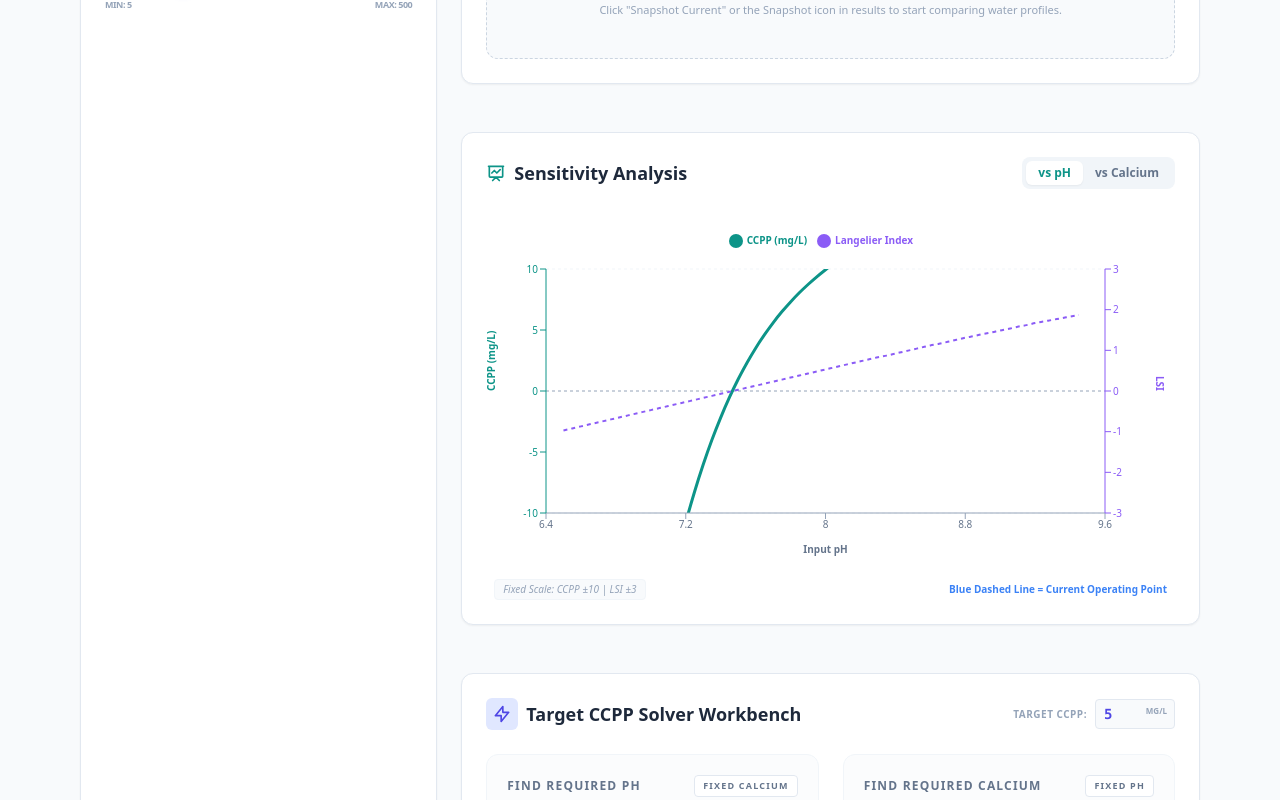
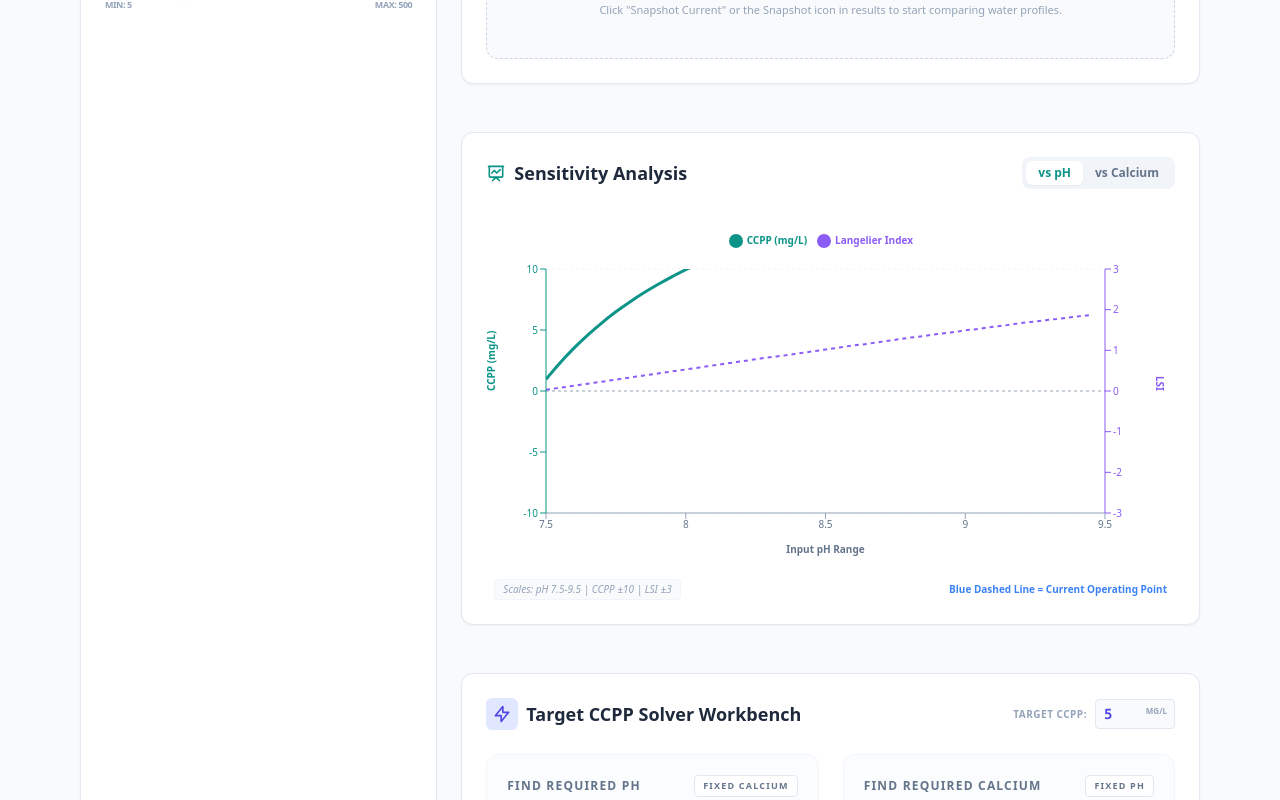
Before and after one commit to ph2oconsult-pixeldiffboho/ccpp, a React (Vite) app: page / in a window 1280 px wide. Shown: the part 643-1443 px from the top of the page. Built offline with nearby package versions, Linux system fonts and the light colour scheme.

Commit message:
Update TrendsChart.tsx

```diff
--- a/components/TrendsChart.tsx
+++ b/components/TrendsChart.tsx
@@ -16,7 +16,8 @@ const TrendsChart: React.FC<Props> = ({ params }) => {
   const data = useMemo(() => {
     const points = [];
     if (mode === 'pH') {
-      for (let ph = 6.5; ph <= 9.5; ph += 0.05) {
+      // Fixed range 7.5 to 9.5 as requested
+      for (let ph = 7.5; ph <= 9.5; ph += 0.05) {
         const results = calculateWaterQuality({ ...params, pH: ph });
         points.push({
           x: parseFloat(ph.toFixed(2)),
@@ -75,12 +76,14 @@ const TrendsChart: React.FC<Props> = ({ params }) => {
             <XAxis
               dataKey="x"
               type="number"
-              domain={['auto', 'auto']}
+              domain={mode === 'pH' ? [7.5, 9.5] : ['auto', 'auto']}
+              ticks={mode === 'pH' ? [7.5, 8.0, 8.5, 9.0, 9.5] : undefined}
+              allowDataOverflow={true}
               fontSize={10}
               stroke="#94a3b8"
               tick={{ fill: '#64748b' }}
               label={{
-                value: mode === 'pH' ? 'Input pH' : 'Calcium (mg/L)',
+                value: mode === 'pH' ? 'Input pH Range' : 'Calcium (mg/L)',
                 position: 'insideBottom',
                 offset: -10,
                 fontSize: 10,
@@ -150,7 +153,15 @@ const TrendsChart: React.FC<Props> = ({ params }) => {
               stroke="#3b82f6"
               strokeWidth={2}
               strokeDasharray="5 5"
-              label={{ value: 'Current', position: 'top', fill: '#3b82f6', fontSize: 10, fontWeight: 700 }}
+              label={{
+                value: 'Current',
+                position: 'top',
+                fill: '#3b82f6',
+                fontSize: 10,
+                fontWeight: 700,
+                // Only show label if within the visible range
+                ...(mode === 'pH' && (params.pH < 7.5 || params.pH > 9.5) ? { value: '' } : {})
+              }}
             />
 
             <Line
@@ -180,7 +191,9 @@ const TrendsChart: React.FC<Props> = ({ params }) => {
         </ResponsiveContainer>
       </div>
       <div className="flex justify-between items-center text-[10px] text-slate-400 mt-4 px-2">
-        <span className="font-medium bg-slate-50 px-2 py-0.5 rounded border border-slate-100 italic">Fixed Scale: CCPP ±10 | LSI ±3</span>
+        <span className="font-medium bg-slate-50 px-2 py-0.5 rounded border border-slate-100 italic">
+          Scales: pH 7.5-9.5 | CCPP ±10 | LSI ±3
+        </span>
         <span className="text-blue-500 font-bold">Blue Dashed Line = Current Operating Point</span>
       </div>
     </div>
```
